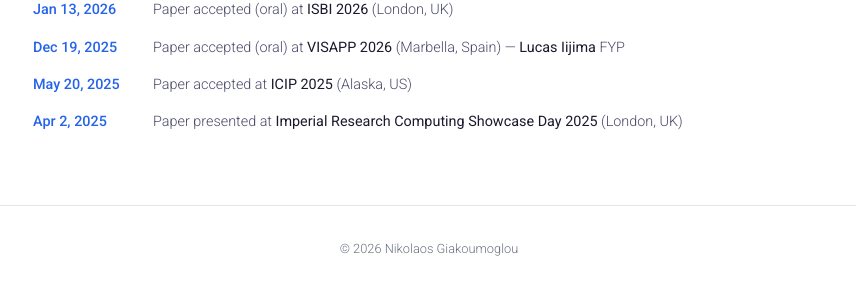
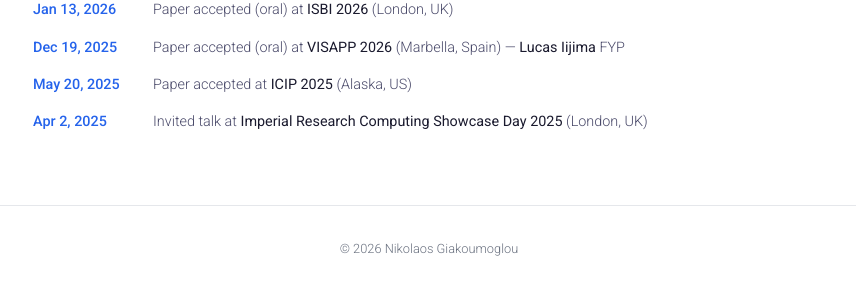
Before and after one commit to giakoumoglou/giakoumoglou.github.io, a Jekyll site: the page built from index.html, in a window 1280 px wide and 1255 px high. Shown: the part 963-1252 px from the top of the window, without its empty margins (211-1067 px from the left). Built offline with Jekyll 4.4.1, drawn with Linux system fonts in a browser that asks for light colours; a style sheet for code colours, icons or effects is not loaded.

Commit message:
Update news.yml

```diff
--- a/_data/news.yml
+++ b/_data/news.yml
@@ -41,4 +41,4 @@
 #  text: Paper accepted at [CVPR 2025 VisCon](https://openreview.net/group?id=thecvf.com/CVPR/2025/Workshop/VisCon) (<span class="highlight-nonarchival">non-archival</span>) (Nashville, US)
 
 - date: Apr 2, 2025
-  text: Paper presented at [Imperial Research Computing Showcase Day 2025](https://imperial.ac.uk/events/188103/research-computing-showcase-day-2025/) (London, UK)
+  text: Invited talk at [Imperial Research Computing Showcase Day 2025](https://imperial.ac.uk/events/188103/research-computing-showcase-day-2025/) (London, UK)
```
